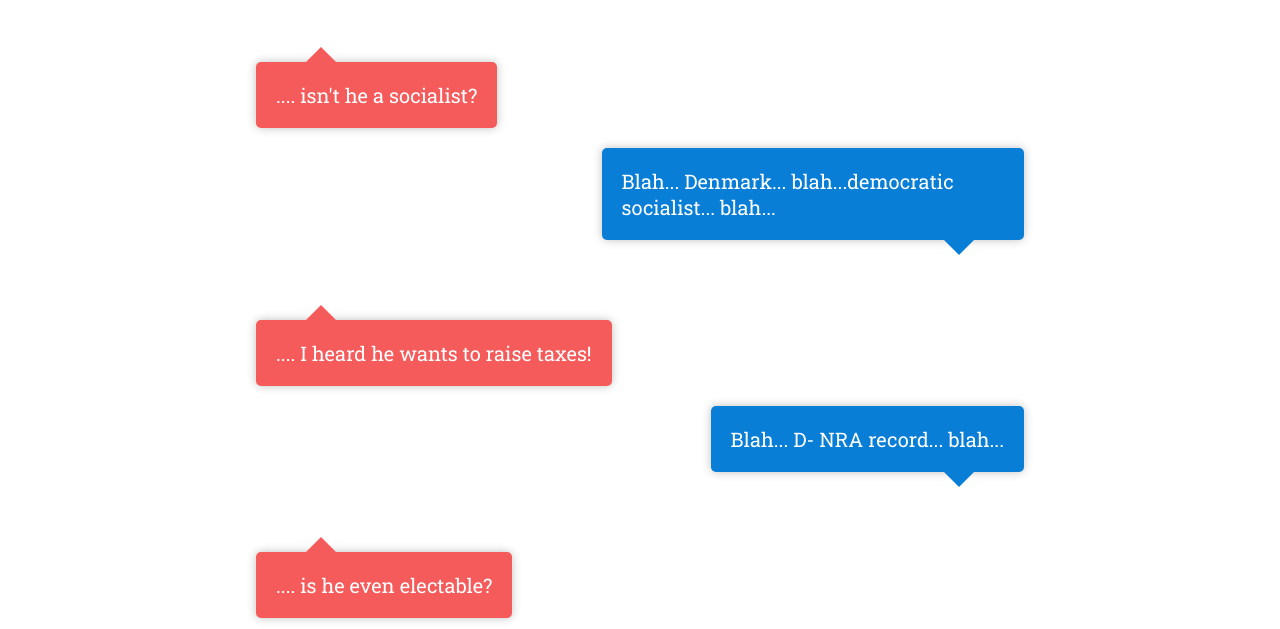
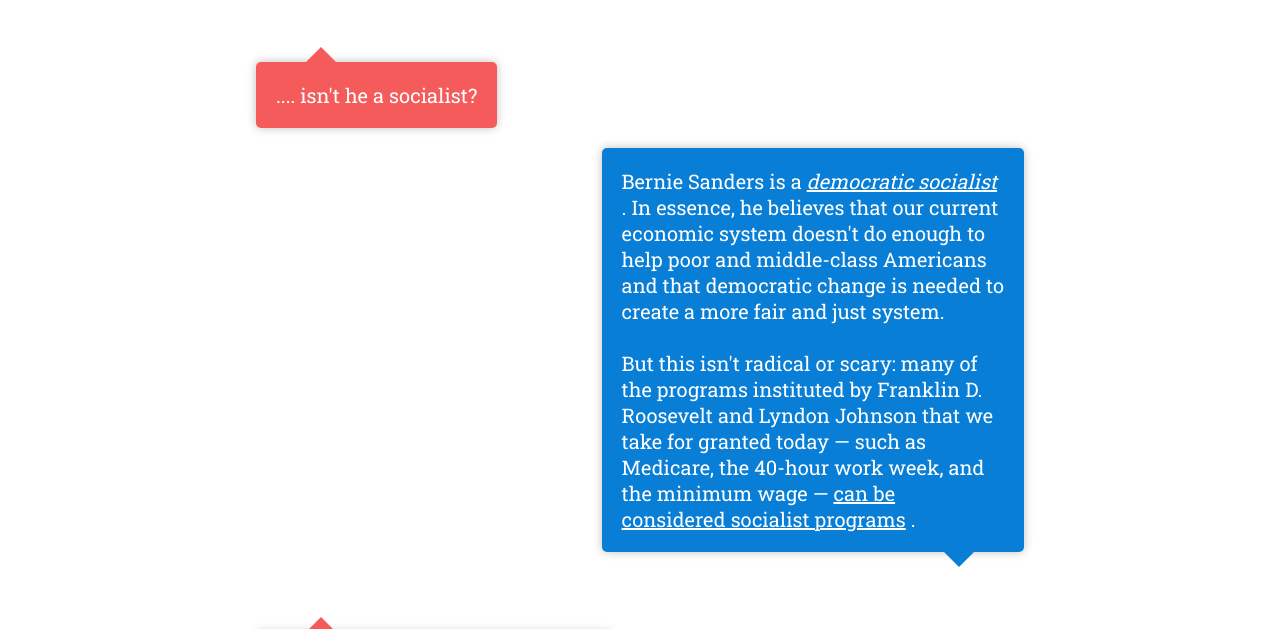
Before and after one commit to jacobnisnevich/i-like-bernie-but, a plain HTML site: page index.html in a window 1280 px wide. Shown: the part 146-775 px from the top of the page. Drawn offline with Linux system fonts and the light colour scheme.

Commit message:
first draft of socialism answer

```diff
--- a/css/styles.css
+++ b/css/styles.css
@@ -125,3 +125,11 @@
 	background-image: url("../img/billionaires.svg");
 	background-size: 100%;
 }
+
+a {
+	color: white;
+}
+
+a:hover {
+	text-decoration: none;
+}
--- a/js/faq.js
+++ b/js/faq.js
@@ -1,6 +1,8 @@
 var faq = [{
     "question": "... isn't he a socialist?",
-    "answer": "Blah... Denmark... blah...democratic socialist... blah..."
+    "answer":
+        "Bernie Sanders is a <a href='http://www.politifact.com/truth-o-meter/article/2015/aug/26/bernie-sanders-socialist-or-democratic-socialist/'><i>democratic socialist</i></a> . In essence, he believes that our current economic system doesn't do enough to help poor and middle-class Americans and that democratic change is needed to create a more fair and just system.<br><br>" +
+        "But this isn't radical or scary: many of the programs instituted by Franklin D. Roosevelt and Lyndon Johnson that we take for granted today &mdash; such as Medicare, the 40-hour work week, and the minimum wage &mdash; <a href='http://www.theatlantic.com/politics/archive/2015/11/bernie-sanders-makes-his-pitch-for-socialism/416913/'>can be considered socialist programs</a> ."
 },{
     "question": "... I heard he wants to raise taxes!",
     "answer": "Blah... D- NRA record... blah..."
```
